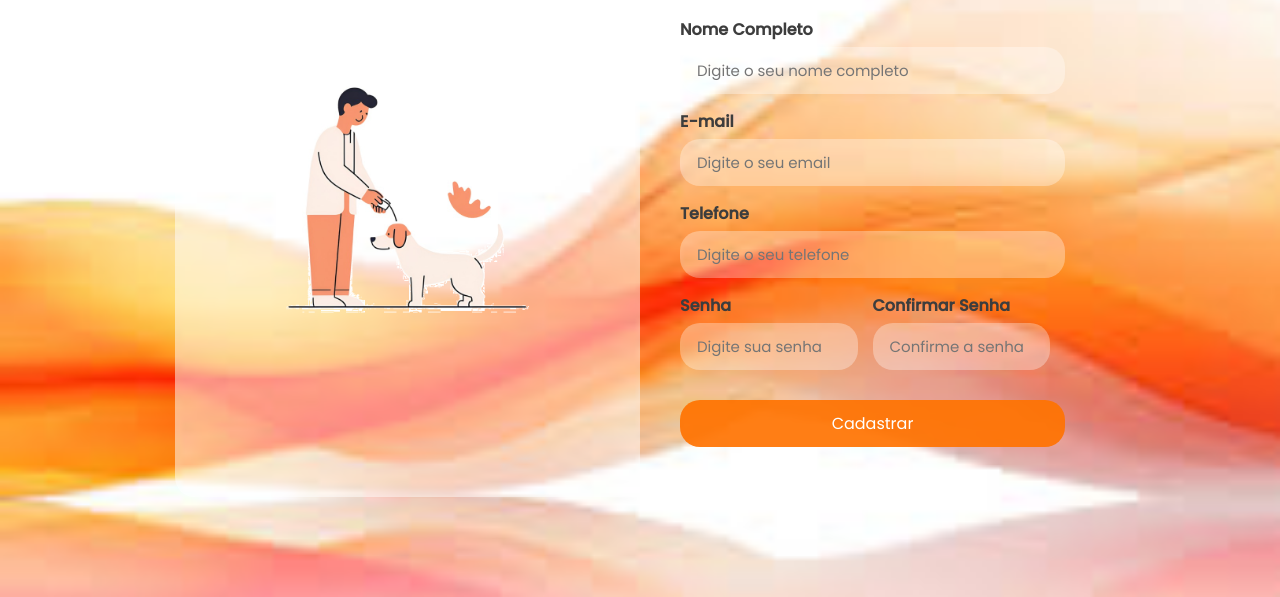
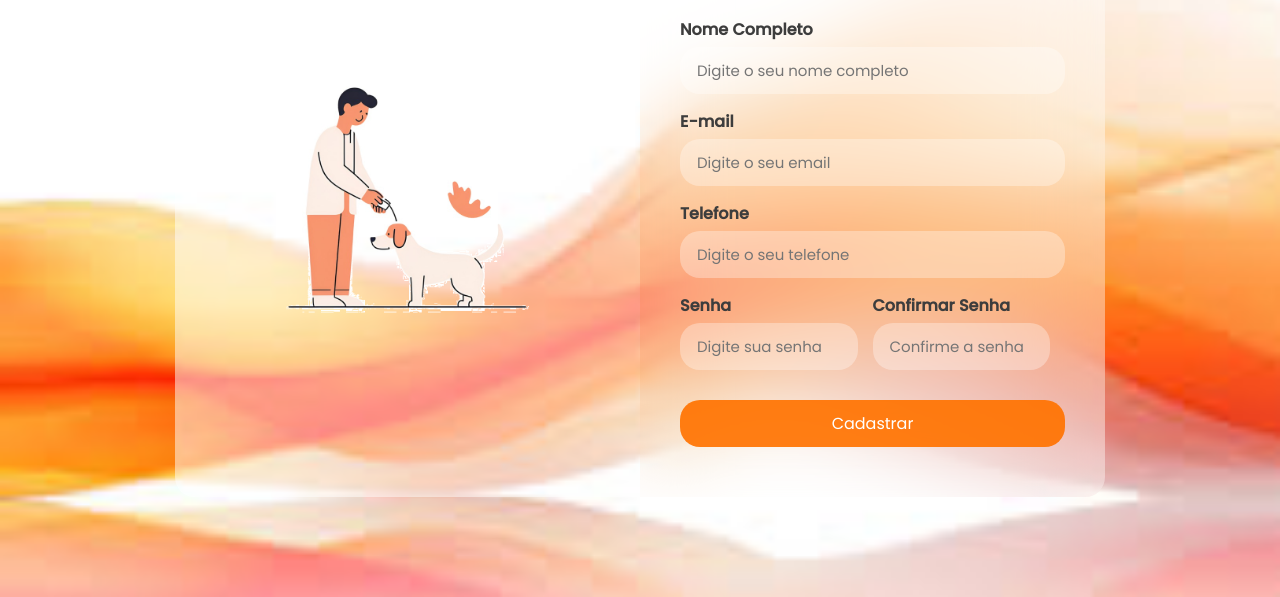
Before and after one commit to moralomila/Formularios, a plain HTML site: page site/index.html in a window 1280 px wide. Shown: the part 203-800 px from the top of the page. Drawn offline with Linux system fonts and the light colour scheme.

Commit message:
background

```diff
--- a/site/style.css
+++ b/site/style.css
@@ -37,7 +37,7 @@ body{
     width: 100%;
 }
 .form-box{
-    background-color: transparent
+    background-color: rgba(255, 255, 255, 0.4);
     backdrop-filter: blur(40px);
     padding: 30px 40px;
     width: 50%;
```
